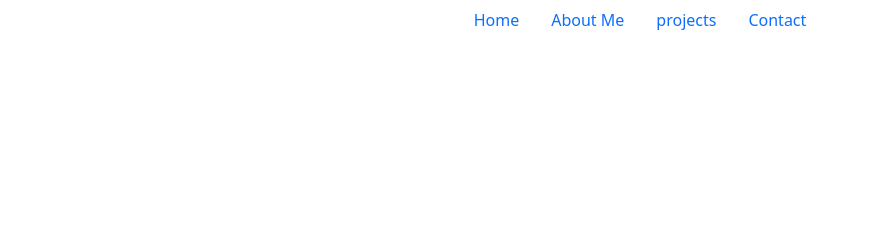
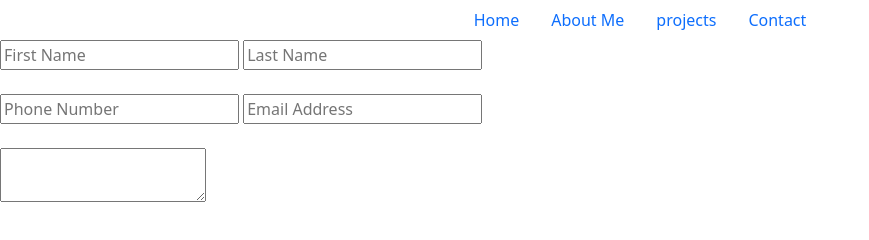
Before and after one commit to La-sage2774/portfolio.io, a plain HTML site: page index.html in a window 1280 px wide. Shown: the whole page, without its empty margins (0-869 px from the left). Drawn offline with nearby package versions, Linux system fonts and the light colour scheme.

Commit message:
form added

```diff
--- a/index.html
+++ b/index.html
@@ -23,5 +23,14 @@
         </li>
       </ul>
       </section>
+      <section>
+        <div class="form-main">
+           <input type="text"  placeholder="First Name">
+           <input type="text" placeholder="Last Name"><br><br>
+           <input type="number" placeholder="Phone Number">
+           <input type="email" placeholder="Email Address"><br><br>
+           <textarea name="" id=""></textarea>
+        </div>
+      </section>
 </body>
 </html>
```
